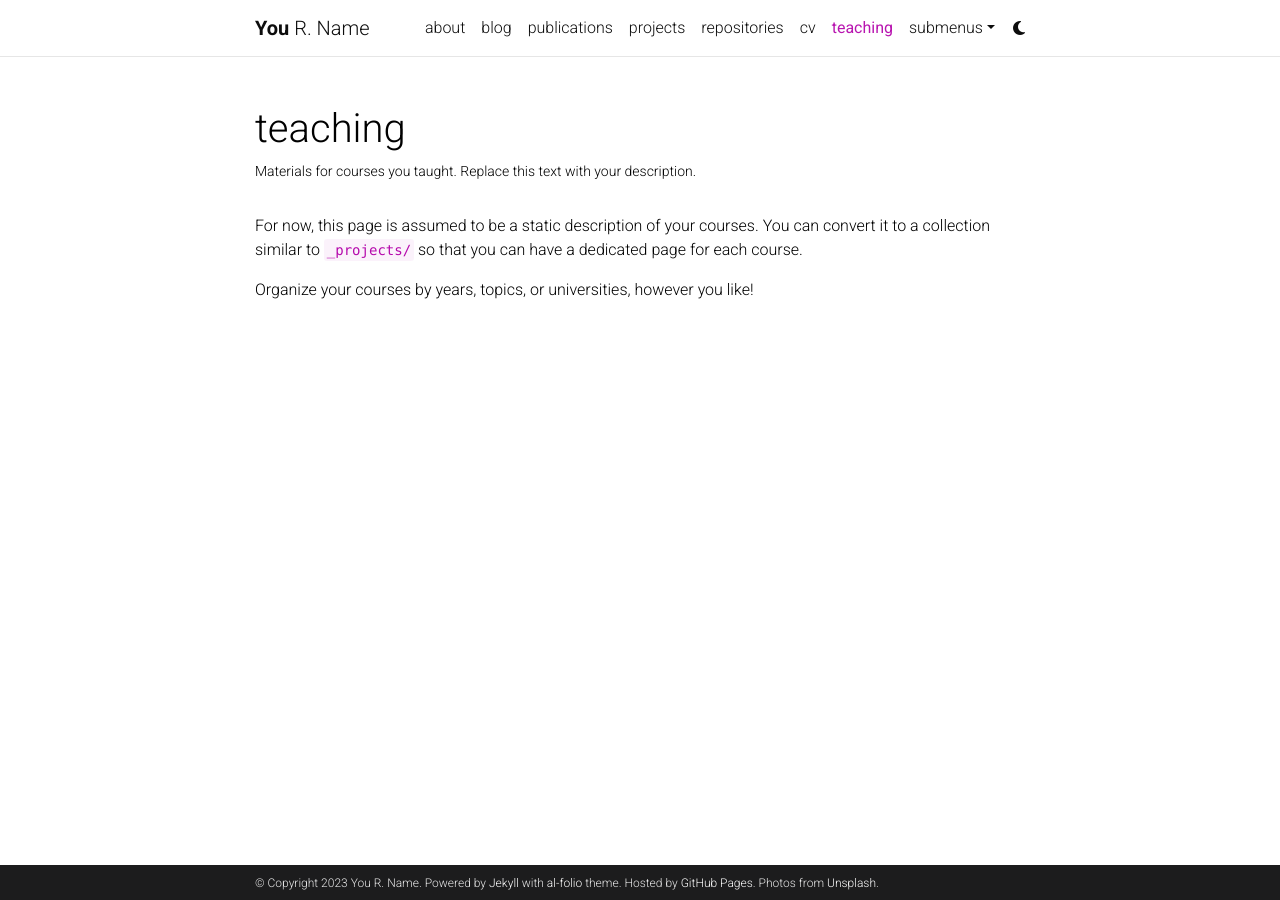
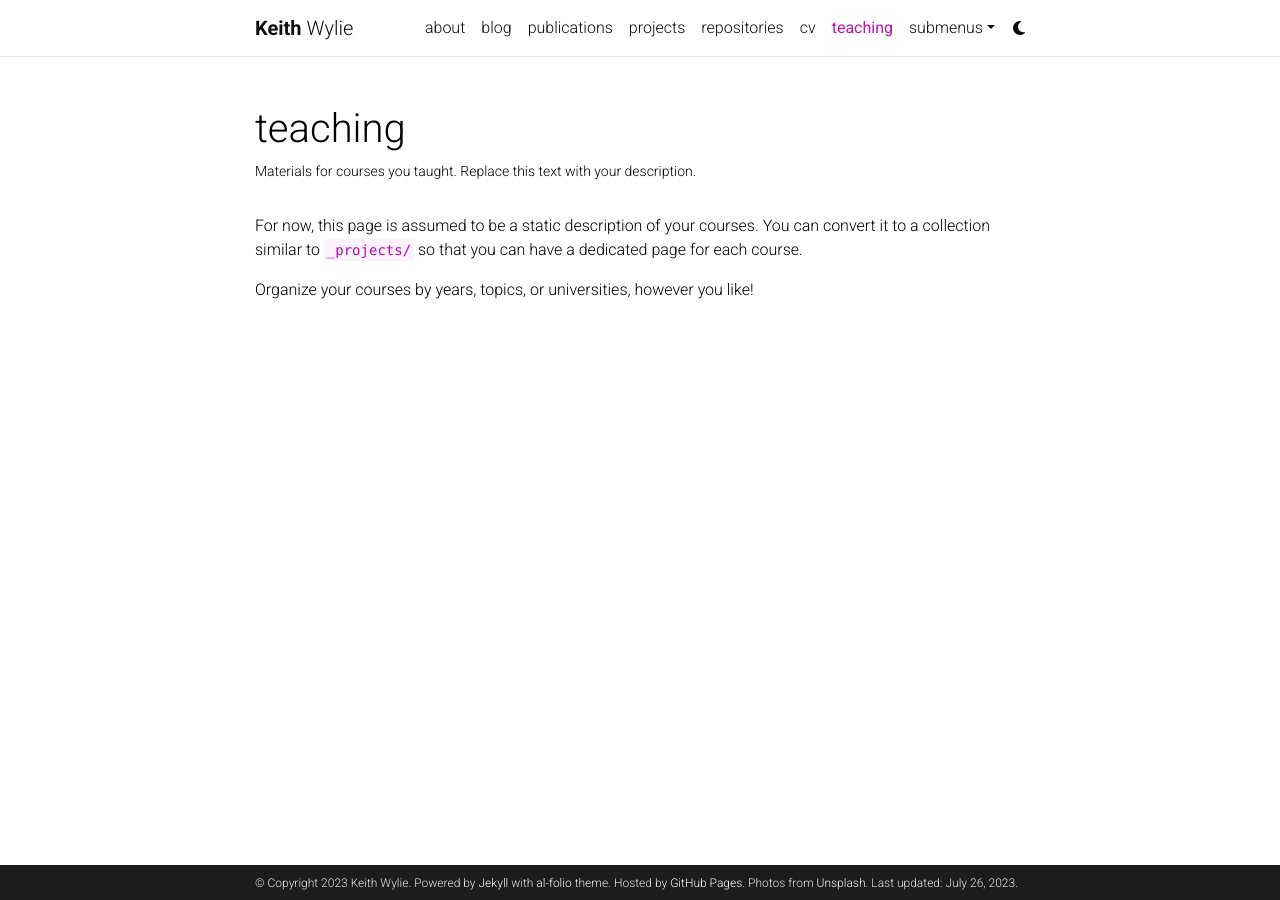
Before and after one commit to keithwylie/keithwylie.github.io, a Jekyll site: the page built from _pages/teaching.md, in a window 1280 px wide. Built offline with Jekyll 4.4.1, drawn with Linux system fonts in a browser that asks for light colours; comment, search, counter and statistics services are not loaded; a style sheet for code colours, icons or effects is not loaded.

Commit message:
Update _config.yml

```diff
--- a/_config.yml
+++ b/_config.yml
@@ -3,10 +3,10 @@
 # -----------------------------------------------------------------------------
 
 title: blank # the website title (if blank, full name will be used instead)
-first_name: You
-middle_name: R.
-last_name: Name
-email: you@example.com
+first_name: Keith
+middle_name:
+last_name: Wylie
+email: keithwyliephd@outlook.com
 description: > # the ">" symbol means to ignore newlines until "footer_text:"
   A simple, whitespace theme for academics. Based on [*folio](https://github.com/bogoli/-folio) design.
 footer_text: >
@@ -16,11 +16,11 @@
 keywords: jekyll, jekyll-theme, academic-website, portfolio-website  # add your own keywords or leave empty
 
 lang: en # the language of your site (for example: en, fr, cn, ru, etc.)
-icon: ⚛️  # the emoji used as the favicon (alternatively, provide image name in /assets/img/)
+icon: ⚖️  # the emoji used as the favicon (alternatively, provide image name in /assets/img/)
 
-url: https://alshedivat.github.io # the base hostname & protocol for your site
-baseurl: /al-folio # the subpath of your site, e.g. /blog/
-last_updated: false # set to true if you want to display last updated in the footer
+url: https://keithwylie.github.io # the base hostname & protocol for your site
+baseurl:
+last_updated: true # set to true if you want to display last updated in the footer
 impressum_path:  # set to path to include impressum link in the footer, use the same path as permalink in a page, helps to conform with EU GDPR
 
 # -----------------------------------------------------------------------------
```
